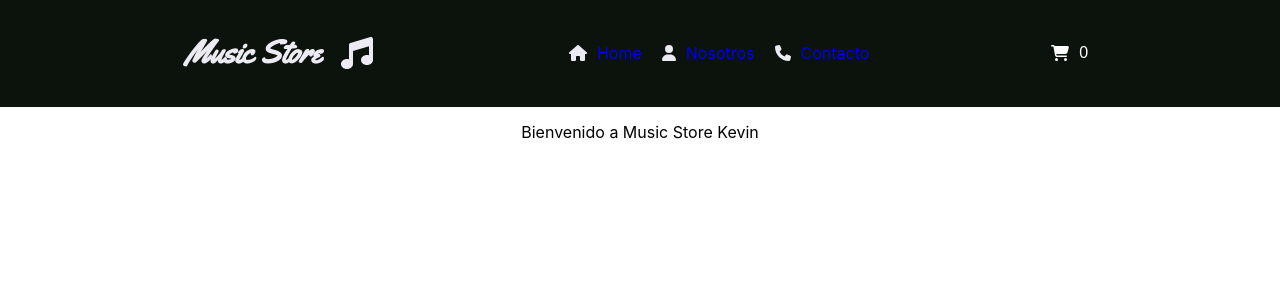
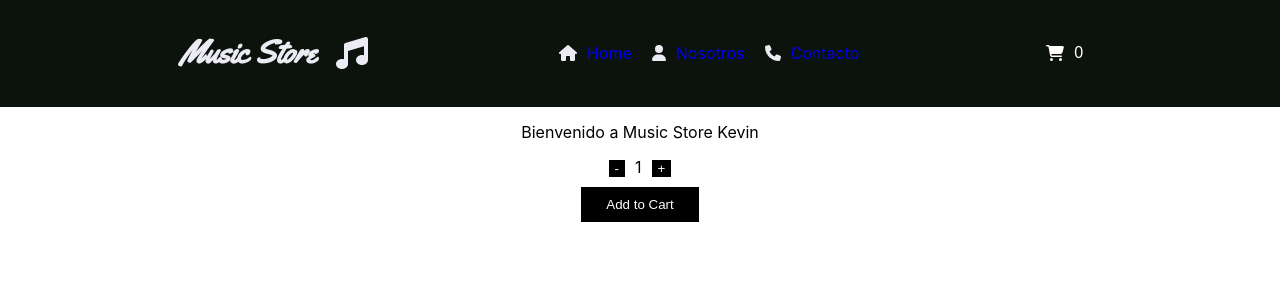
Before and after one commit to kkosacoff/music-store-kosacoff, a React (Create React App) app: page / in a window 1280 px wide. Shown: the top 300 px of the page. Built offline with nearby package versions, Linux system fonts and the light colour scheme; a web font is replaced by a local one.

Commit message:
ItemCounter

```diff
--- a/src/App.js
+++ b/src/App.js
@@ -2,6 +2,7 @@ import logo from './logo.svg'
 import './App.css'
 import Navbar from './components/Navbar'
 import ItemListContainer from './components/ItemListContainer'
+import ItemCount from './components/ItemCount'
 
 function App() {
   const userName = 'Kevin'
@@ -9,6 +10,7 @@ function App() {
     <div>
       <Navbar cartAmount={0} />
       <ItemListContainer greeting={userName} />
+      <ItemCount stock={3} initial={1} />
     </div>
   )
 }
--- /dev/null
+++ b/src/components/ItemCount.css
@@ -0,0 +1,25 @@
+.item-count-container{
+      display: flex;
+        align-items: center;
+        align-content: center;
+        text-align: center;
+        margin-top: 15px;
+        justify-content: center;
+        border: 1px black;
+        flex-direction: column;
+}
+
+button{
+  background: black;
+  color: white;
+  margin: 0px 10px;
+  border: none;
+  cursor: pointer;
+}
+
+.add-to-cart {
+  background: black;
+  color: white;
+  padding: 10px 25px;
+  margin-top: 10px;
+}
--- /dev/null
+++ b/src/components/ItemCount.js
@@ -0,0 +1,60 @@
+import { React, useState } from 'react'
+import './ItemCount.css'
+
+const ItemCount = ({ stock, initial }) => {
+  const [count, setCount] = useState(initial)
+
+  const addItem = () => {
+    if (count < stock) {
+      setCount(count + 1)
+    }
+  }
+
+  const removeItem = () => {
+    if (count > 0) {
+      setCount(count - 1)
+    }
+  }
+
+  const addToCart = () => {
+    if (count <= 0) {
+      console.error('La cantidad a agregar no puede ser 0')
+    } else {
+      console.log(`Se agregaron ${count} productos a tu carrito`)
+    }
+  }
+
+  return (
+    <div className="item-count-container">
+      <div className="button-container">
+        <button
+          onClick={() => {
+            removeItem()
+          }}
+        >
+          -
+        </button>
+        <span>{count}</span>
+        <button
+          onClick={() => {
+            addItem()
+          }}
+        >
+          +
+        </button>
+      </div>
+      <div className="add-to-cart-container">
+        <button
+          onClick={() => {
+            addToCart()
+          }}
+          className="add-to-cart"
+        >
+          Add to Cart
+        </button>
+      </div>
+    </div>
+  )
+}
+
+export default ItemCount
```
